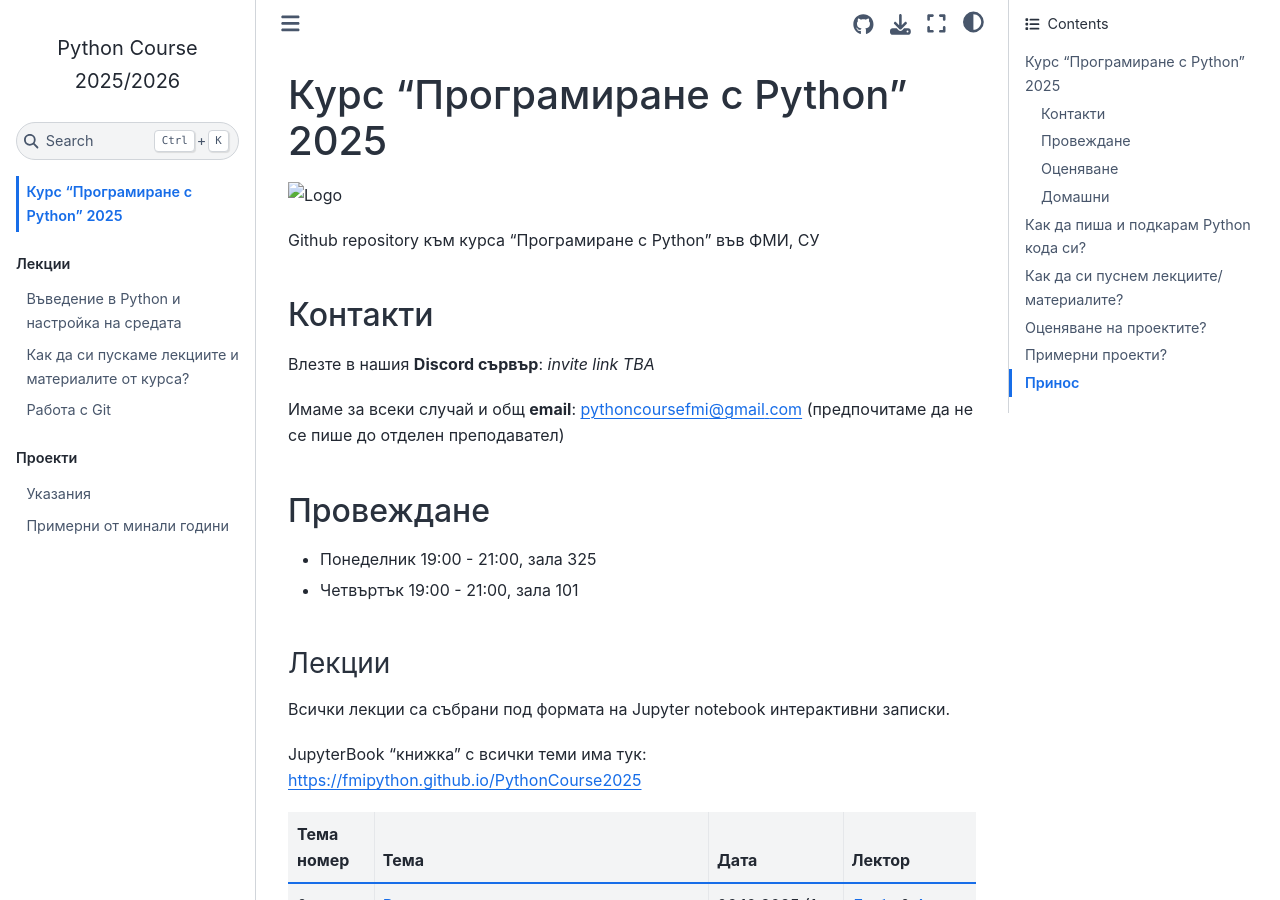
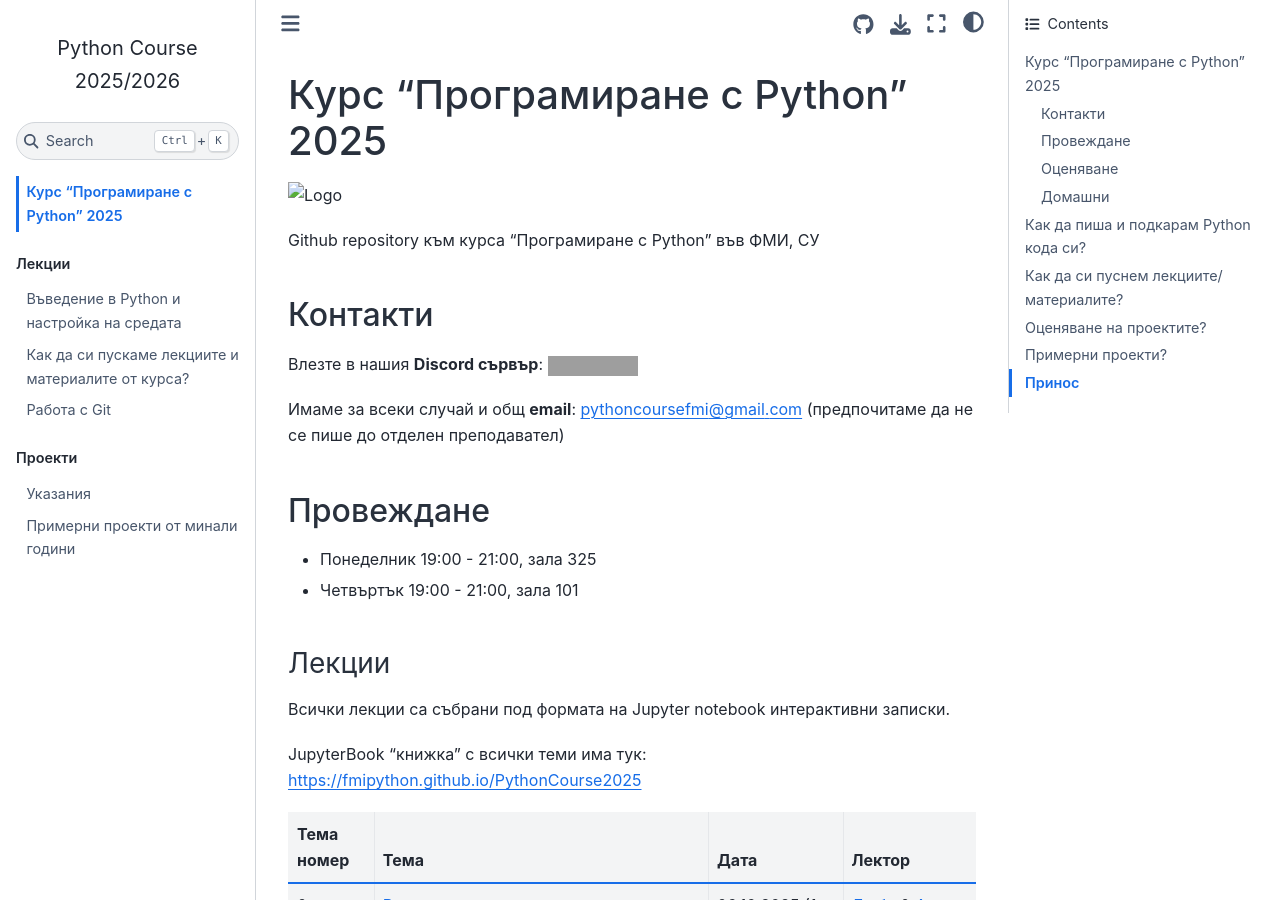
Before and after one commit to fmipython/PythonCourse2025, a Jupyter Book: the page built from README.md, in a window 1280 px wide and 900 px high. Built offline with Jupyter Book 1.0.4 settings and Sphinx 7.4.7 and the Sphinx Book theme 1.1.4, drawn with Linux system fonts in a browser that asks for light colours; pages that are not in the unit, such as notebooks, are missing from menus; grey boxes are pictures that could not be loaded.

Commit message:
Update links, typo & Jupyterbook

```diff
--- a/README.md
+++ b/README.md
@@ -6,8 +6,7 @@ Github repository към курса "Програмиране с Python" във
 
 ## Контакти
 
-Влезте в нашия **Discord сървър**: *invite link TBA*
-<!-- [![Discord](https://img.shields.io/badge/Discord-%235865F2.svg?style=for-the-badge&logo=discord&logoColor=white)](https://discord.gg/HwXcZuvZbq) -->
+Влезте в нашия **Discord сървър**: [![Discord](https://img.shields.io/badge/Discord-%235865F2.svg?style=for-the-badge&logo=discord&logoColor=white)](https://discord.gg/NXu7CYnp2Q)
 
 Имаме за всеки случай и общ **email**: pythoncoursefmi@gmail.com (предпочитаме да не се пише до отделен преподавател)
 
--- a/_toc.yml
+++ b/_toc.yml
@@ -30,4 +30,4 @@ parts:
   - file: projects
     title: Указания
   - file: example_projects
-    title: Примерни от минали години
+    title: Примерни проекти от минали години
```
Also changed, not shown: 1 other file.
